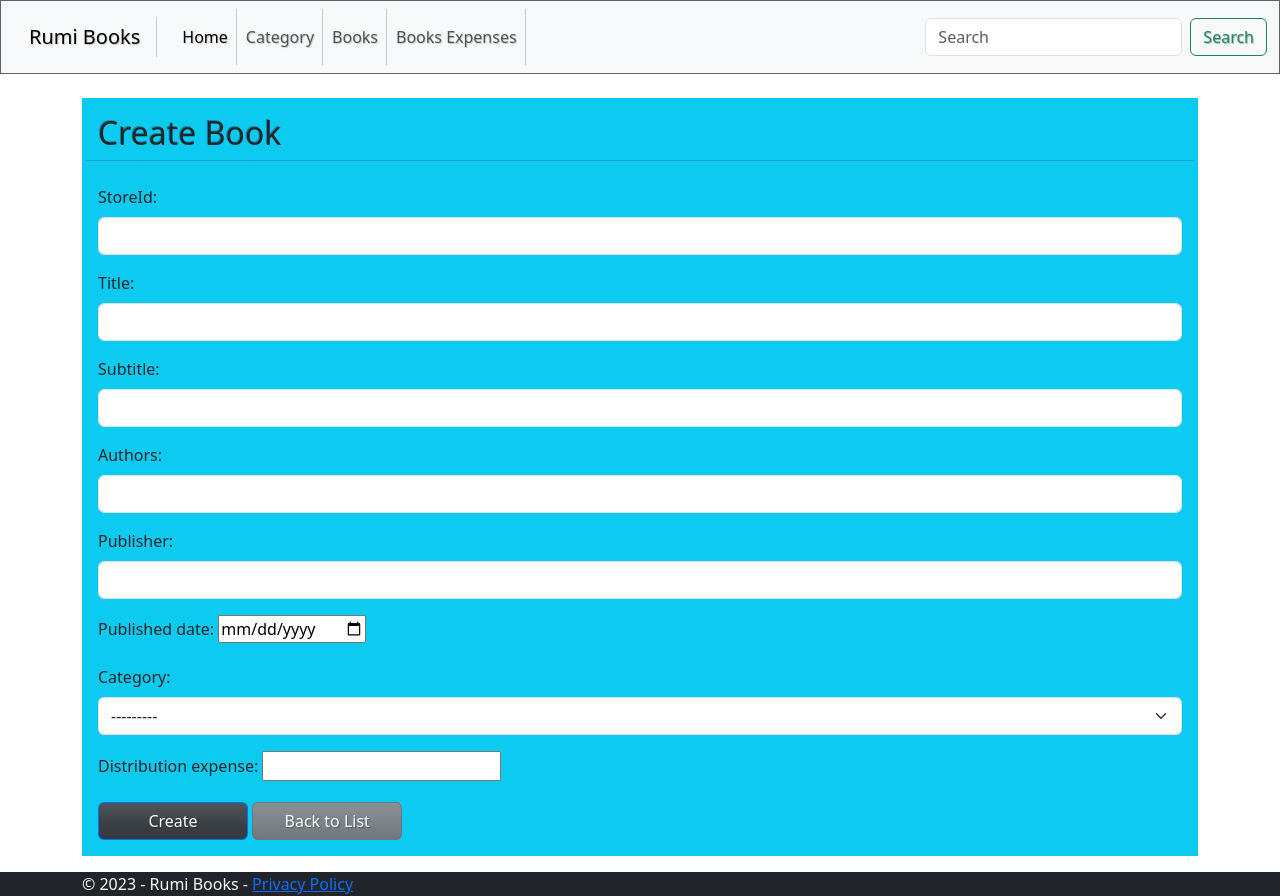
After one commit to iosazee/RumiBooks, a Django app: page /books/create/ in a window 1280 px wide. The commit adds this page. Run offline with Django 4.2, Linux system fonts and the light colour scheme; data that the repository does not hold is empty; some libraries are stand-ins or nearby versions; some web fonts are replaced.

Commit message:
added book views and templates for crud operations

```diff
--- a/rumi_app/forms.py
+++ b/rumi_app/forms.py
@@ -1,7 +1,27 @@
-from django.forms import ModelForm
-from .models import Category
+from django.forms import ModelForm, ModelChoiceField, DateInput, TextInput, Select, NumberInput
+from .models import Category, Book
 
 class CategoryForm(ModelForm):
     class Meta:
         model = Category
         fields = "__all__"
+
+
+
+class BookForm(ModelForm):
+    class Meta:
+        model = Book
+        fields = ['storeId', 'title', 'subtitle', 'authors', 'publisher', 'published_date', 'category', 'distribution_expense']
+        widgets = {
+            'published_date': DateInput(attrs={'type': 'date', 'format': '%Y-%m-%d'}),
+        }
+
+    def __init__(self, *args, **kwargs):
+        super(BookForm, self).__init__(*args, **kwargs)
+        self.fields['category'] = ModelChoiceField(queryset=Category.objects.all())
+
+    def clean_subtitle(self):
+        subtitle = self.cleaned_data.get('subtitle')
+        if not subtitle:
+            return None  # Convert an empty string to None
+        return subtitle
--- a/rumi_app/models.py
+++ b/rumi_app/models.py
@@ -13,7 +13,7 @@ class Category(models.Model):
 class Book(models.Model):
     storeId = models.CharField(max_length=50, db_index=True)
     title = models.CharField(max_length=255, db_index=True)
-    subtitle = models.CharField(max_length=255, db_index=True)
+    subtitle = models.CharField(max_length=255, db_index=True, null=True, blank=True)
     authors = models.CharField(max_length=100, db_index=True)
     publisher = models.CharField(max_length=100, db_index=True)
     published_date = models.DateField()
--- a/rumi_app/urls.py
+++ b/rumi_app/urls.py
@@ -1,5 +1,5 @@
 from django.urls import path
-from .views import home, privacy, CategoryListView, CategoryCreateView, CategoryUpdateView, CustomCategoryDeleteView
+from .views import home, privacy, CategoryListView, CategoryCreateView, CategoryUpdateView, CustomCategoryDeleteView, BookListView, BookDetailView, BookCreateView, BookUpdateView, CustomBookDeleteView
 
 urlpatterns = [
     path('', home, name="home"),
@@ -8,4 +8,9 @@ urlpatterns = [
     path('categories/create', CategoryCreateView.as_view(), name='category_create'),
     path('categories/update/<int:pk>/', CategoryUpdateView.as_view(), name='category_update'),
     path('categories/delete/<int:pk>/', CustomCategoryDeleteView.as_view(), name='category_delete'),
+    path('books/', BookListView.as_view(), name='book_list'),
+    path('books/<int:pk>/', BookDetailView.as_view(), name='book_detail'),
+    path('books/create/', BookCreateView.as_view(), name='book_create'),
+    path('books/update/<int:pk>/', BookUpdateView.as_view(), name='book_update'),
+    path('books/delete/<int:pk>/', CustomBookDeleteView.as_view(), name='book_delete'),
 ]
--- a/rumi_app/views.py
+++ b/rumi_app/views.py
@@ -1,7 +1,8 @@
 from django.shortcuts import render, redirect, get_object_or_404
-from .models import Category
-from .forms import CategoryForm
+from .models import Category, Book
+from .forms import CategoryForm, BookForm
 from django.views.generic import ListView, CreateView, UpdateView, DeleteView
+from django.views.generic.detail import DetailView
 from django.contrib import messages
 from django.views import View
 from django.urls import reverse_lazy
@@ -81,3 +82,80 @@ class CustomCategoryDeleteView(View):
         messages.success(request, success_message)
 
         return redirect(self.success_url)
+
+
+
+
+class BookListView(ListView):
+    model = Book
+    template_name = 'book/book_list.html'
+    context_object_name = 'books'
+
+
+class BookDetailView(DetailView):
+    model = Book
+    template_name = 'book/book_detail.html'
+    context_object_name = 'book'
+
+
+
+class BookCreateView(CreateView):
+    model = Book
+    form_class = BookForm
+    template_name = 'book/book_form.html'
+    # success_url = '/books/'
+
+    def form_valid(self, form):
+        form.save()  # Save the form if it's valid
+        success_message = 'Book created successfully.'
+        messages.success(self.request, success_message)
+        return redirect('/books/')
+
+    def form_invalid(self, form):
+        error_message = 'Book creation failed. Please check the form for errors.'
+        messages.error(self.request, error_message)
+        return super().form_invalid(form)
+
+
+
+
+class BookUpdateView(UpdateView):
+    model = Book
+    form_class = BookForm
+    template_name = 'book/book_form.html'
+    success_url = reverse_lazy('book_list')
+
+
+    def form_valid(self, form):
+        form.save()
+        success_message = 'Book updated successfully.'
+        messages.success(self.request, success_message)
+        return super().form_valid(form)
+
+    def form_invalid(self, form):
+        error_message = 'Book update failed. Please check the form for errors.'
+        messages.error(self.request, error_message)
+        return super().form_invalid(form)
+
+    def get_success_url(self):
+        return self.success_url
+
+
+class CustomBookDeleteView(View):
+    model = Book
+    template_name = 'book/book_delete.html'
+    success_url = reverse_lazy('book_list')
+
+    def get(self, request, pk):
+        book = get_object_or_404(self.model, pk=pk)
+        return render(request, self.template_name, {'book': book})
+
+    def post(self, request, pk):
+        book = get_object_or_404(self.model, pk=pk)
+        book_title = book.title
+        book.delete()
+
+        success_message = f'Book "{book_title}" has been deleted.'
+        messages.success(request, success_message)
+
+        return redirect(self.success_url)
--- a/templates/base.html
+++ b/templates/base.html
@@ -22,6 +22,8 @@
 
         <link rel="stylesheet" href="https://cdn.jsdelivr.net/npm/bootstrap-icons@1.11.1/font/bootstrap-icons.css">
 
+        <link rel="stylesheet" type="text/css" href="https://cdnjs.cloudflare.com/ajax/libs/toastr.js/latest/css/toastr.min.css">
+        <script type="text/javascript" src="https://cdnjs.cloudflare.com/ajax/libs/toastr.js/latest/js/toastr.min.js"></script>
 
         <link rel="preconnect" href="https://fonts.googleapis.com" />
         <link rel="preconnect" href="https://fonts.gstatic.com" crossorigin />
@@ -49,6 +51,39 @@
             crossorigin="anonymous">
         </script>
 
+        <!-- Include Toastr JavaScript from a CDN -->
+        <script type="text/javascript" src="https://cdnjs.cloudflare.com/ajax/libs/toastr.js/latest/js/toastr.min.js"></script>
+
+        <script>
+            function showToastrMessage(message, messageType) {
+                toastr.options = {
+                    "closeButton": true,
+                    "positionClass": "toast-top-right",
+                    "timeOut": 5000,
+                };
+                // Use "error" for failed activities, and "success" for successful activities
+                if (messageType === "error") {
+                    toastr.error(message, "Error");
+                } else {
+                    toastr.success(message, "Success");
+                }
+            }
+        </script>
+
+        {% if messages %}
+            <div class="container">
+                <div class="messages">
+                    {% for message in messages %}
+                        <script>
+                            // Change the message type to "error" for failed activities
+                            showToastrMessage("{{ message|escapejs }}", "{{ message.tags }}");
+                        </script>
+                    {% endfor %}
+                </div>
+            </div>
+        {% endif %}
+
+
     </body>
 
 </html>
--- /dev/null
+++ b/templates/book/book_form.html
@@ -0,0 +1,76 @@
+{% extends 'base.html' %}
+
+{% block content %}
+
+<form method="post" novalidate class="bg-info">
+  {% csrf_token %}
+  <div class="container p-3 mt-4">
+    <div class="row pb-2">
+      <h2>{% if form.instance.pk %}Edit Book{% else %}Create Book{% endif %}</h2>
+      <hr />
+    </div>
+    <div class="mb-3">
+      <label for="{{ form.storeId.id_for_label }}" class="form-label">{{ form.storeId.label_tag }}</label>
+      {{ form.storeId }}
+      <span id="storeId-error" class="text-danger"></span>
+    </div>
+    <div class="mb-3">
+      <label for="{{ form.title.id_for_label }}" class="form-label">{{ form.title.label_tag }}</label>
+      {{ form.title }}
+      <span id="title-error" class="text-danger"></span>
+    </div>
+    <div class="mb-3">
+      <label for="{{ form.subtitle.id_for_label }}" class="form-label">{{ form.subtitle.label_tag }}</label>
+      {{ form.subtitle }}
+      <span id="subtitle-error" class="text-danger"></span>
+    </div>
+    <div class="mb-3">
+      <label for="{{ form.authors.id_for_label }}" class="form-label">{{ form.authors.label_tag }}</label>
+      {{ form.authors }}
+      <span id="authors-error" class="text-danger"></span>
+    </div>
+    <div class="mb-3">
+      <label for="{{ form.publisher.id_for_label }}" class="form-label"> {{ form.publisher.label_tag }}</label>
+      {{ form.publisher }}
+      <span id="publisher-error" class="text-danger"></span>
+    </div>
+    <div class="mb-3">
+      <label for="{{ form.published_date.id_for_label }}" class="form-label">                      {{ form.published_date.label_tag}}</label>
+      {{ form.published_date }}
+      <span id="published_date-error" class="text-danger"></span>
+    </div>
+    <div class="mb-3">
+      <label for="{{ form.category.id_for_label }}" class="form-label">{{ form.category.label_tag }}</label>
+      {{ form.category }}
+      <span id="category-error" class="text-danger"></span>
+    </div>
+    <div class="mb-3">
+      <label for="{{ form.distribution_expense.id_for_label }}" class="form-label">                 {{form.distribution_expense.label_tag }}</label>
+      {{ form.distribution_expense }}
+      <span id="distribution_expense-error" class="text-danger"></span>
+    </div>
+
+    <button type="submit" class="btn btn-primary" style="width:150px">
+      {% if form.instance.pk %} Update {% else %} Create {% endif %}
+    </button>
+    <a href="{% url 'book_list' %}" class="btn btn-secondary" style="width:150px">Back to List</a>
+  </div>
+</form>
+
+<script>
+  // Add the 'form-control' class to input elements
+  document.querySelectorAll('input[type="text"]').forEach(function (input)
+  {
+    input.classList.add('form-control');
+  });
+
+  // Add the 'form-select' class to select elements
+  document.querySelectorAll('select').forEach(function (select)
+  {
+    select.classList.add('form-select');
+  });
+
+
+</script>
+
+{% endblock %}
--- a/templates/partials/_header.html
+++ b/templates/partials/_header.html
@@ -2,9 +2,7 @@
 
 <nav class="navbar navbar-expand-lg bg-body-tertiary sticky-top">
   <div class="container-fluid">
-    <a class="navbar-brand" href="{% url 'home' %}">
-      <img class="img-fluid logo" src="{% static 'img/logo.png' %}" alt="Rumi Books Logo">
-    </a>
+    <a class="navbar-brand" href="#">Rumi Books</a>
     <button class="navbar-toggler" type="button" data-bs-toggle="collapse" data-bs-target="#navbarTogglerDemo02"
       aria-controls="navbarTogglerDemo02" aria-expanded="false" aria-label="Toggle navigation">
       <span class="navbar-toggler-icon"></span>
@@ -18,7 +16,7 @@
           <a class="nav-link" href="{% url 'category_list' %}">Category</a>
         </li>
         <li class="nav-item">
-          <a class="nav-link" href="#">Books</a>
+          <a class="nav-link" href="{% url 'book_list' %}">Books</a>
         </li>
         <li class="nav-item">
           <a class="nav-link" href="#">Books Expenses</a>
```
Also changed, not shown: templates/book/book_delete.html (added, +18 -0 lines), templates/book/book_detail.html (added, +41 -0 lines), templates/book/book_list.html (added, +32 -0 lines), templates/category/category_form.html (+5 -3 lines), db.sqlite3, rumi_app/migrations/0002_alter_book_subtitle.py (added).
